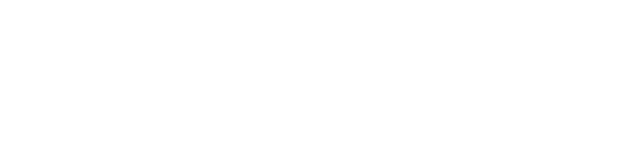
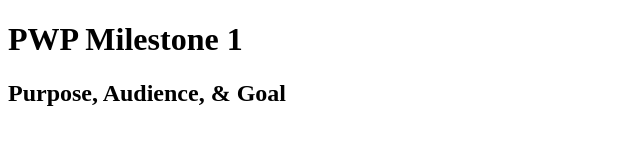
Before and after one commit to m-squared626/pwp-mmadrid, a plain HTML site: page public_html/documentation/milestone-1.html in a window 1280 px wide. Shown: the whole page, without its empty margins (0-640 px from the left). Drawn offline with Linux system fonts and the light colour scheme.

Commit message:
Headings

```diff
--- a/public_html/documentation/milestone-1.html
+++ b/public_html/documentation/milestone-1.html
@@ -8,6 +8,8 @@
 				<title>PWP MMadrid</title>
 		</head>
 	<body>
+		<h1 class=>PWP Milestone 1</h1>
+		<h2 class=>Purpose, Audience, & Goal</h2>
 
 	</body>
 </html>
```
Lines whose indentation alone changed are shown as unchanged.
